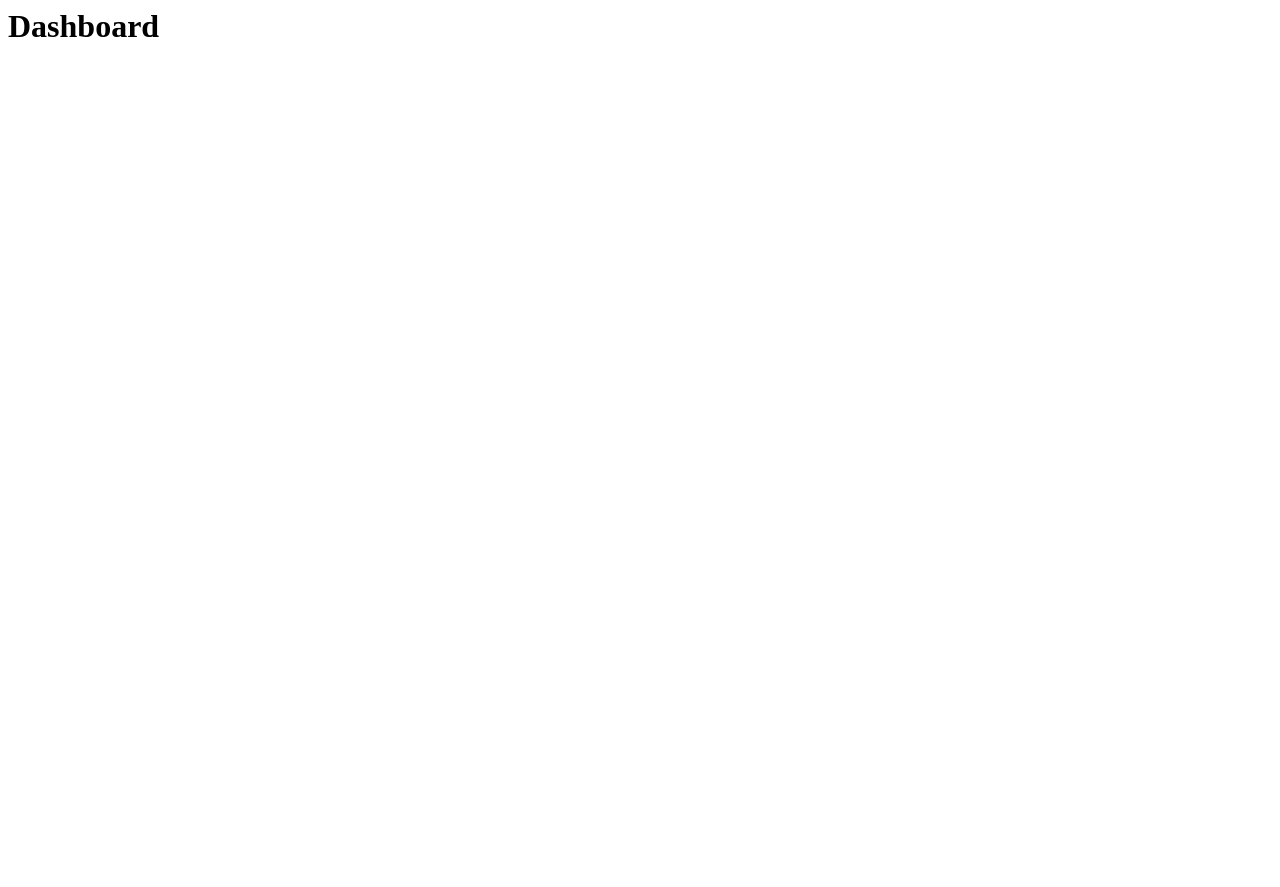
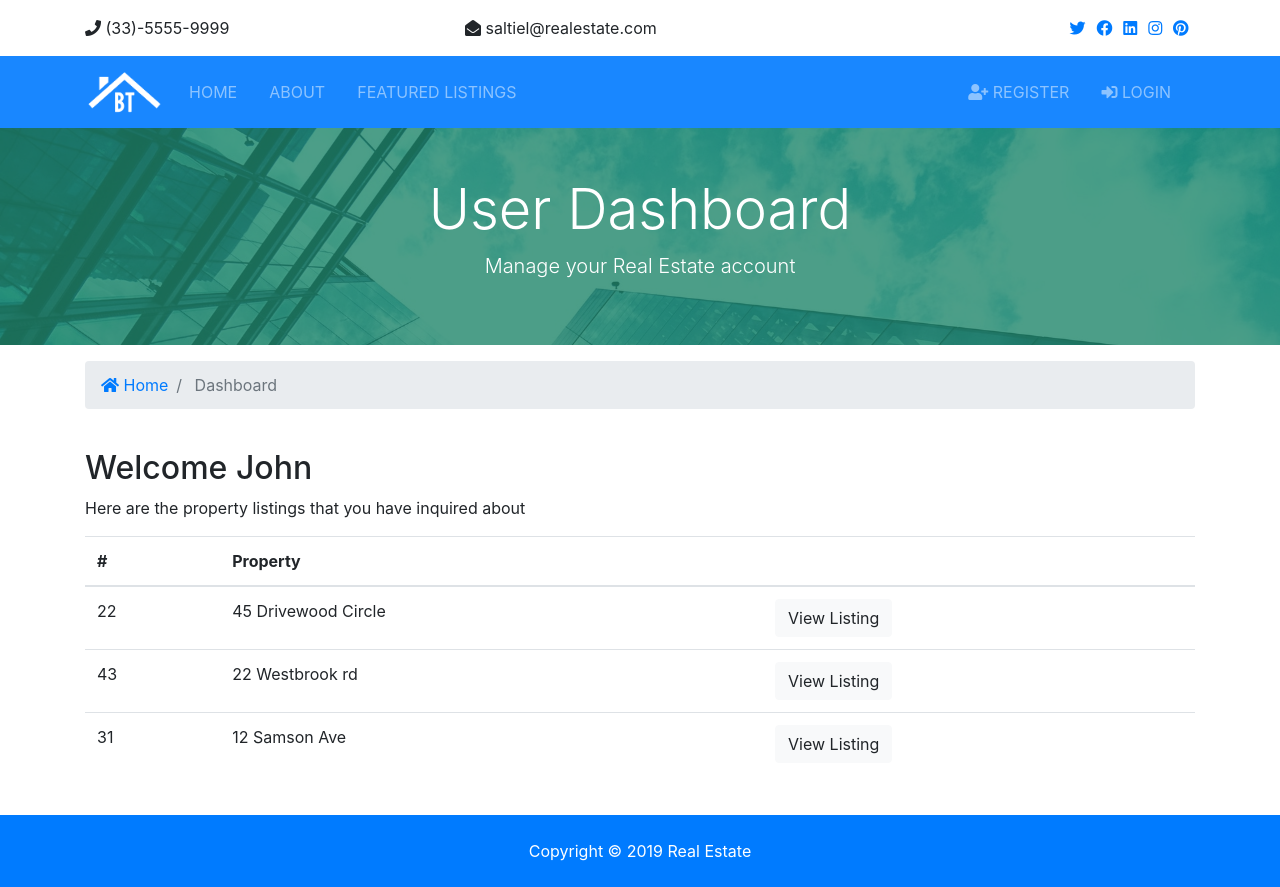
Before and after one commit to saltielv/Realestate_project, a Django app: page /accounts/dashboard in a window 1280 px wide. Before the commit the page is almost empty. Before the commit the page ends 37 px from the top, so only its background shows below. Run offline with Django 3.2, Linux system fonts and the light colour scheme; parts of the project's set-up code (start-up, migrations or seed data) failed here and were passed over; some libraries are stand-ins or nearby versions.

Commit message:
Logout method, navbar auth links & dashboard markup

```diff
--- a/accounts/views.py
+++ b/accounts/views.py
@@ -59,7 +59,10 @@ def login(request):
         return render(request, 'accounts/login.html')
 
 def logout(request):
-    return redirect('index')
+    if request.method == 'POST':
+        auth.logout(request)
+        messages.success(request, 'You are now logged out')
+        return redirect('index')
 
 def dashboard(request):
     return render(request, 'accounts/dashboard.html')
--- a/templates/accounts/dashboard.html
+++ b/templates/accounts/dashboard.html
@@ -1 +1,73 @@
-<h1>Dashboard</h1>
+{% extends 'base.html' %}
+{% block content %}
+<section id="showcase-inner" class="py-5 text-white">
+    <div class="container">
+        <div class="row text-center">
+            <div class="col-md-12">
+                <h1 class="display-4">User Dashboard</h1>
+                <p class="lead">Manage your Real Estate account</p>
+            </div>
+        </div>
+    </div>
+</section>
+
+<!-- Breadcrumb -->
+<section id="bc" class="mt-3">
+    <div class="container">
+        <nav aria-label="breadcrumb">
+            <ol class="breadcrumb">
+                <li class="breadcrumb-item">
+                    <a href="{% url 'index' %}"><i class="fas fa-home"></i> Home</a>
+                </li>
+                <li class="breadcrumb-item active"> Dashboard</li>
+            </ol>
+        </nav>
+    </div>
+</section>
+
+<!-- Alerts -->
+{% include 'partials/_alerts.html' %}
+
+<section id="dashboard" class="py-4">
+    <div class="container">
+        <div class="row">
+            <div class="col-md-12">
+                <h2>Welcome John</h2>
+                <p>Here are the property listings that you have inquired about</p>
+                <table class="table">
+                    <thead>
+                        <tr>
+                            <th scope="col">#</th>
+                            <th scope="col">Property</th>
+                            <th></th>
+                        </tr>
+                    </thead>
+                    <tbody>
+                        <tr>
+                            <td>22</td>
+                            <td>45 Drivewood Circle</td>
+                            <td>
+                                <a class="btn btn-light" href="#">View Listing</a>
+                            </td>
+                        </tr>
+                        <tr>
+                            <td>43</td>
+                            <td>22 Westbrook rd</td>
+                            <td>
+                                <a class="btn btn-light" href="#">View Listing</a>
+                            </td>
+                        </tr>
+                        <tr>
+                            <td>31</td>
+                            <td>12 Samson Ave</td>
+                            <td>
+                                <a class="btn btn-light" href="#">View Listing</a>
+                            </td>
+                        </tr>
+                    </tbody>
+                </table>
+            </div>
+        </div>
+    </div>
+</section>
+{% endblock%}
--- a/templates/pages/index.html
+++ b/templates/pages/index.html
@@ -3,6 +3,8 @@
 {% block content %}
 <!-- Showcase -->
 <section id="showcase">
+    <!-- Alerts -->
+    {% include 'partials/_alerts.html' %}
     <div class="container text-center">
         <div class="home-search p-5">
             <div class="overlay p-5">
@@ -57,9 +59,6 @@
         </div>
     </div>
 </section>
-
-<!-- Alerts -->
-{% include 'partials/_alerts.html' %}
 
 <!-- Listings -->
 <section id="listings" class="py-5">
--- a/templates/partials/_navbar.html
+++ b/templates/partials/_navbar.html
@@ -21,6 +21,22 @@
             </ul>
 
             <ul class="navbar-nav ml-auto">
+                {% if user.is_authenticated %}
+                    <li {% if 'dashboard' in request.path %} class="nav-item active mr-3" {% else %} class="nav-item mr-3" {% endif %}>
+                        <a class="nav-link" href="{% url 'dashboard' %}">
+                            Welcome {{ user.username }} (Dashboard)
+                        </a>
+                    </li>
+                    <li class="nav-item mr-3">
+                        <a href="javascript:{document.getElementById('logout').submit()}" class="nav-link">
+                            <i class="fas fa-sign-out-alt"></i> Logout
+                        </a>
+                        <form action="{% url 'logout' %}" method="POST" id="logout">
+                            {% csrf_token %}
+                            <input type="hidden">
+                        </form>
+                    </li>
+                {% else %}
                     <li {% if 'register' in request.path %} class="nav-item active mr-3" {% else %} class="nav-item mr-3" {% endif %}>
                         <a class="nav-link" href="{% url 'register' %}">
                             <i class="fas fa-user-plus"></i> Register
@@ -31,6 +47,7 @@
                             <i class="fas fa-sign-in-alt"></i> Login
                         </a>
                     </li>
+                {% endif %}
             </ul>
         </div>
     </div>
```
Lines whose indentation alone changed are shown as unchanged.
